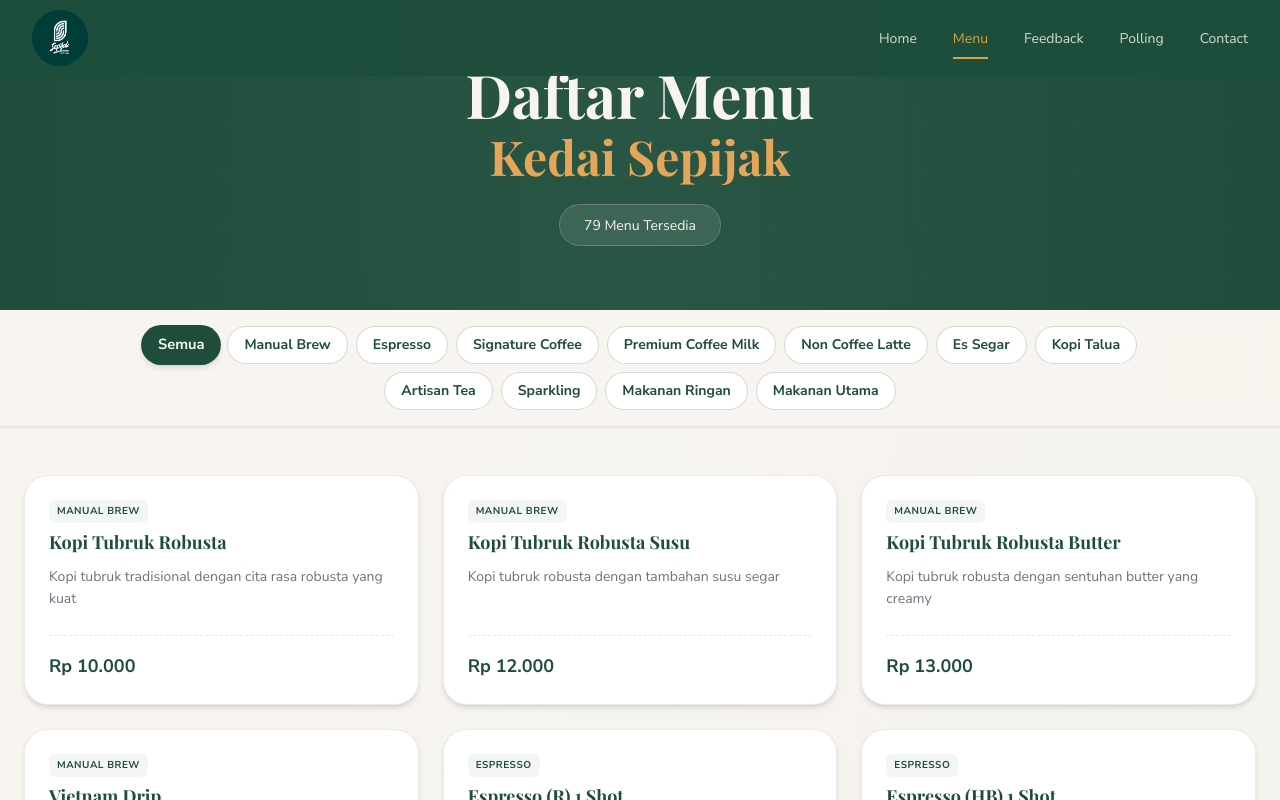
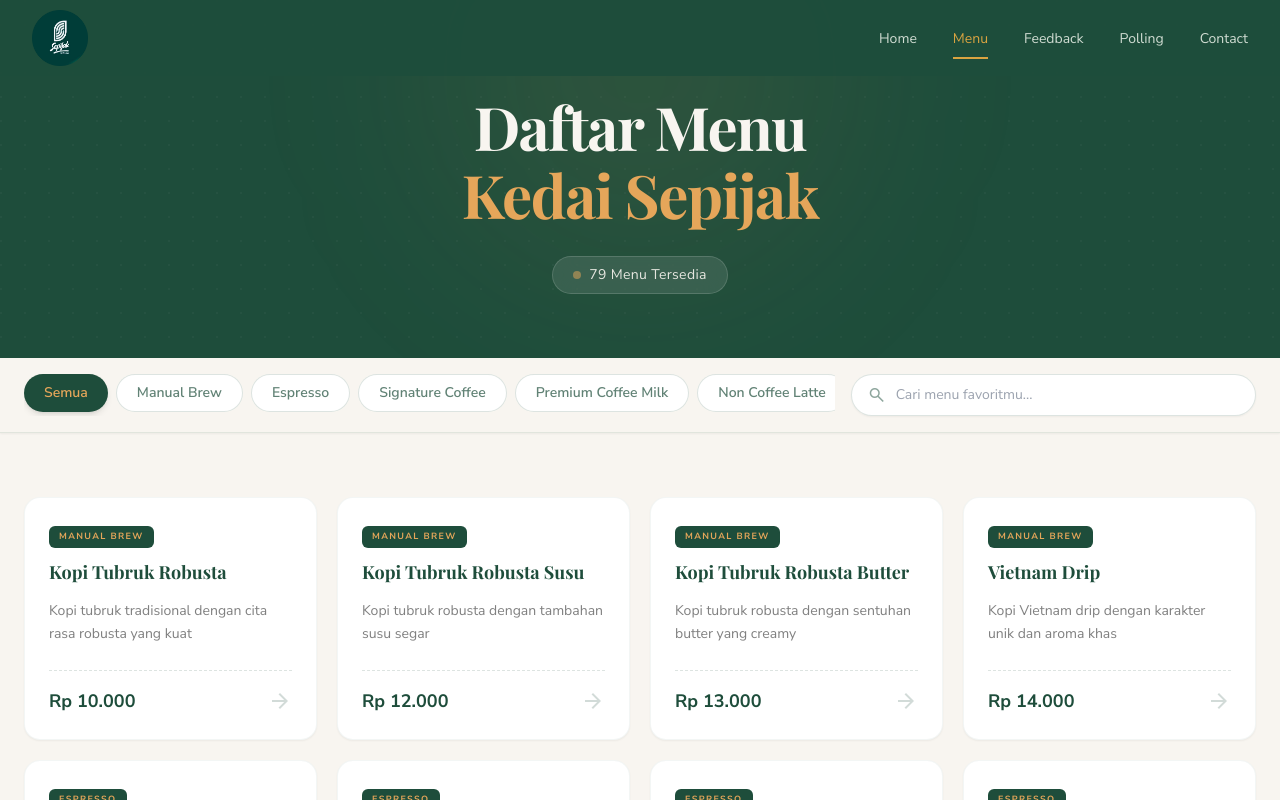
Before and after one commit to Yopa28/kedai-sepijak, a Vue app in the folder frontend/: page /menu in a window 1280 px wide. Shown: the top 800 px of the page. Built offline with nearby package versions, Linux system fonts and the light colour scheme; no server answers; a web font is replaced by a local one.

Commit message:
update feedback & menupage

```diff
--- a/frontend/src/views/MenuPage.vue
+++ b/frontend/src/views/MenuPage.vue
@@ -1,109 +1,155 @@
 <template>
-    <div class="min-h-screen bg-gradient-to-br from-background-beige via-secondary-sage/5 to-background-beige">
-        <div class="relative bg-gradient-to-r from-primary-green via-primary-green/95 to-primary-green overflow-hidden">
-            <div class="absolute inset-0 opacity-10">
-                <div class="absolute inset-0" style="background-image: radial-gradient(circle at 25px 25px, rgba(255,255,255,0.1) 2px, transparent 2px); background-size: 50px 50px;"></div>
-            </div>
+    <div class="min-h-screen bg-background-beige font-body">
+        <!-- ========================================
+             HERO SECTION (Lebih menyatu dengan tema)
+        ========================================= -->
+        <div class="relative overflow-hidden bg-primary-green pt-24 pb-16">
+            <!-- Ornamen Background -->
+            <div class="absolute inset-0 opacity-[0.03] pointer-events-none" style="background-image: radial-gradient(circle at 1px 1px, #ffffff 1px, transparent 0); background-size: 24px 24px;"></div>
 
-            <div class="relative container mx-auto px-6 py-16 text-center">
-                <div class="max-w-4xl mx-auto">
-                    <h1 class="font-display text-4xl md:text-6xl font-bold text-background-beige mb-4 leading-tight">
+            <!-- Glow effect -->
+            <div class="absolute -top-32 left-1/2 h-[400px] w-[400px] -translate-x-1/2 rounded-full bg-accent-amber/[0.08] blur-[100px] pointer-events-none"></div>
+
+            <div class="relative container mx-auto px-6 text-center z-10">
+                <div class="max-w-4xl mx-auto" data-aos="fade-up">
+                    <h1 class="font-display text-4xl md:text-5xl lg:text-6xl font-bold text-background-beige mb-3 leading-tight tracking-tight">
                         Daftar Menu
-                        <span class="block text-accent-amber text-3xl md:text-5xl mt-2">Kedai Sepijak</span>
+                        <span class="block text-accent-amber mt-2">Kedai Sepijak</span>
                     </h1>
-                    <div class="mt-6 flex justify-center">
-                        <div class="bg-background-beige/10 backdrop-blur-sm rounded-full px-6 py-2 border border-background-beige/20">
-                            <span class="text-background-beige font-medium text-sm">{{ menuItems.length }} Menu Tersedia</span>
+
+                    <div class="mt-8 flex justify-center">
+                        <div class="inline-flex items-center gap-2 bg-white/10 backdrop-blur-md rounded-full px-5 py-2 border border-white/15">
+                            <span class="w-2 h-2 rounded-full bg-accent-amber animate-pulse"></span>
+                            <span class="text-background-beige/90 font-medium text-sm tracking-wide">{{ menuItems.length }} Menu Tersedia</span>
                         </div>
                     </div>
                 </div>
             </div>
         </div>
 
-        <div class="sticky top-0 z-20 bg-background-beige/95 backdrop-blur-md border-b border-primary-green/10 shadow-sm">
-            <div class="container mx-auto px-6 py-4">
-                <div class="flex flex-wrap justify-center gap-2 max-w-5xl mx-auto">
+        <!-- ========================================
+             STICKY NAVIGATION & SEARCH BAR
+        ========================================= -->
+        <div class="sticky top-0 z-30 bg-background-beige/90 backdrop-blur-xl border-b border-primary-green/10 shadow-sm transition-all">
+            <div class="container mx-auto px-4 sm:px-6 py-4">
+                <div class="flex flex-col md:flex-row gap-4 items-center justify-between max-w-7xl mx-auto">
+
+                    <!-- Kategori Horizontal Scroll (Sembunyikan Scrollbar) -->
+                    <div class="w-full md:w-2/3 overflow-x-auto hide-scrollbar scroll-smooth flex gap-2 pb-1 snap-x">
                         <button
                             v-for="category in categories"
                             :key="category"
                             @click="selectedCategory = category"
-                        :class="[
-                            'rounded-full px-4 py-2 text-xs md:text-sm font-bold transition-all duration-300',
-                            selectedCategory === category
-                                ? 'bg-primary-green text-background-beige shadow-md scale-105'
-                                : 'bg-white text-primary-green hover:bg-primary-green/5 border border-primary-green/20'
-                        ]"
+                            class="snap-start whitespace-nowrap rounded-full px-5 py-2 text-sm font-semibold transition-all duration-300"
+                            :class="selectedCategory === category
+                                ? 'bg-primary-green text-accent-amber shadow-md'
+                                : 'bg-white text-primary-green/70 hover:bg-primary-green hover:text-white border border-primary-green/15'"
                         >
                             {{ category }}
                         </button>
                     </div>
-            </div>
-        </div>
 
-        <div class="container mx-auto px-6 py-12">
-            <div class="text-center mb-10" v-if="selectedCategory !== 'Semua'">
-                <h2 class="text-2xl md:text-3xl font-bold text-primary-green mb-2">{{ selectedCategory }}</h2>
-                <div class="w-16 h-1 bg-accent-amber mx-auto rounded-full"></div>
-            </div>
-
-            <div class="grid grid-cols-1 md:grid-cols-2 lg:grid-cols-3 gap-6">
-                <div
-                    v-for="(item, index) in filteredMenuItems"
-                    :key="item.id"
-                    class="group bg-white rounded-xl shadow-md hover:shadow-xl transition-all duration-300 border border-primary-green/10 flex flex-col h-full"
+                    <!-- Search Bar -->
+                    <div class="w-full md:w-1/3 relative">
+                        <span class="material-symbols-outlined absolute left-4 top-1/2 -translate-y-1/2 text-primary-green/50 text-xl pointer-events-none">
+                            search
+                        </span>
+                        <input
+                            v-model="searchQuery"
+                            type="text"
+                            placeholder="Cari menu favoritmu..."
+                            class="w-full bg-white border border-primary-green/15 rounded-full py-2.5 pl-11 pr-4 text-sm text-primary-green focus:outline-none focus:ring-2 focus:ring-accent-amber/50 focus:border-accent-amber transition-all shadow-sm"
                         >
-                    <div class="p-6 flex flex-col h-full">
-                        <div class="mb-3">
-                            <div class="flex justify-between items-start mb-2">
-                                <span class="inline-block px-2 py-1 text-[10px] font-bold tracking-wider text-primary-green uppercase bg-primary-green/5 rounded-md">
-                                    {{ item.category }}
-                                </span>
-                            </div>
-                            <h3 class="font-bold text-lg text-primary-green group-hover:text-accent-amber transition-colors leading-tight">
-                                {{ item.name }}
-                            </h3>
-                        </div>
-
-                        <p v-if="item.description" class="text-sm text-gray-500 mb-6 flex-grow leading-relaxed">
-                            {{ item.description }}
-                        </p>
-
-                        <div class="flex justify-between items-center pt-4 mt-auto border-t border-dashed border-gray-200">
-                            <div>
-                                <span class="text-lg font-bold text-primary-green">
-                                    Rp {{ item.price.toLocaleString('id-ID') }}
-                                </span>
-                            </div>
-                            <!-- <button class="bg-primary-green hover:bg-primary-green/90 text-background-beige px-5 py-2 rounded-lg font-medium text-sm transition-all duration-300 shadow-sm hover:shadow-md">
-                                Pesan
-                            </button> -->
                     </div>
                 </div>
             </div>
         </div>
 
-            <div v-if="filteredMenuItems.length === 0" class="text-center py-20 bg-white/50 rounded-2xl border border-dashed border-gray-300 mt-8">
-                <h3 class="text-xl font-bold text-primary-green mb-2">Menu tidak ditemukan</h3>
-                <p class="text-gray-500">Silakan pilih kategori lain.</p>
+        <!-- ========================================
+             MENU GRID
+        ========================================= -->
+        <div class="container mx-auto px-6 py-12 md:py-16 max-w-7xl">
+            <!-- Header Kategori Aktif -->
+            <div class="flex items-center gap-4 mb-10" v-if="selectedCategory !== 'Semua' || searchQuery">
+                <h2 class="font-display text-2xl md:text-3xl font-bold text-primary-green">
+                    {{ searchQuery ? 'Hasil Pencarian' : selectedCategory }}
+                </h2>
+                <div class="h-px flex-1 bg-gradient-to-r from-accent-amber/50 to-transparent"></div>
+            </div>
+
+            <TransitionGroup
+                tag="div"
+                name="list"
+                class="grid grid-cols-1 sm:grid-cols-2 lg:grid-cols-3 xl:grid-cols-4 gap-5"
+            >
+                <div
+                    v-for="item in filteredMenuItems"
+                    :key="item.id"
+                    class="group relative bg-white rounded-2xl p-6 shadow-sm border border-primary-green/5 hover:shadow-[0_20px_40px_-15px_rgba(20,40,30,0.15)] transition-all duration-300 flex flex-col h-full hover:-translate-y-1 overflow-hidden"
+                >
+                    <!-- Aksen garis vertikal di sebelah kiri saat hover -->
+                    <div class="absolute left-0 top-0 bottom-0 w-1 bg-accent-amber scale-y-0 origin-bottom transition-transform duration-300 group-hover:scale-y-100"></div>
+
+                    <div class="flex flex-col h-full z-10">
+                        <div class="mb-4">
+                            <!-- Label Kategori -->
+                            <span class="inline-block px-2.5 py-1 text-[9px] font-bold tracking-[0.15em] text-accent-amber uppercase bg-primary-green rounded-md mb-3">
+                                {{ item.category }}
+                            </span>
+
+                            <h3 class="font-display font-bold text-lg text-primary-green group-hover:text-accent-amber transition-colors leading-snug">
+                                {{ item.name }}
+                            </h3>
+                        </div>
+
+                        <p class="text-sm text-text-charcoal/60 mb-6 flex-grow leading-relaxed">
+                            {{ item.description || 'Sajian spesial dari dapur Sepijak.' }}
+                        </p>
+
+                        <!-- Harga dengan tipografi tegas -->
+                        <div class="pt-4 mt-auto border-t border-dashed border-primary-green/15 flex justify-between items-center">
+                            <span class="text-lg font-bold text-primary-green">
+                                Rp {{ item.price.toLocaleString('id-ID') }}
+                            </span>
+
+                            <!-- Ikon panah mikro interaksi -->
+                            <span class="material-symbols-outlined text-primary-green/20 group-hover:text-accent-amber transition-colors duration-300 group-hover:translate-x-1">
+                                arrow_forward
+                            </span>
+                        </div>
+                    </div>
+                </div>
+            </TransitionGroup>
+
+            <!-- Empty State yang lebih cantik -->
+            <div v-if="filteredMenuItems.length === 0" class="text-center py-24 bg-white/40 rounded-3xl border border-dashed border-primary-green/20 mt-8 backdrop-blur-sm">
+                <span class="material-symbols-outlined text-6xl text-primary-green/20 mb-4 block">
+                    search_off
+                </span>
+                <h3 class="font-display text-2xl font-bold text-primary-green mb-2">Menu tidak ditemukan</h3>
+                <p class="text-text-charcoal/60">Maaf, kami tidak dapat menemukan menu "{{ searchQuery }}".<br>Silakan coba kata kunci lain atau pilih kategori yang tersedia.</p>
+                <button @click="resetFilter" class="mt-6 text-sm font-bold text-accent-amber hover:text-primary-green underline underline-offset-4 transition-colors">
+                    Kembali ke Semua Menu
+                </button>
             </div>
         </div>
     </div>
 </template>
 
-<script>
-export default {
-    name: 'MenuPage',
-    data() {
-        return {
-            selectedCategory: 'Semua',
-            categories: [
+<script setup>
+import { ref, computed, onMounted } from 'vue';
+
+const selectedCategory = ref('Semua');
+const searchQuery = ref('');
+
+const categories = [
     'Semua', 'Manual Brew', 'Espresso', 'Signature Coffee',
     'Premium Coffee Milk', 'Non Coffee Latte', 'Es Segar',
     'Kopi Talua', 'Artisan Tea', 'Sparkling',
     'Makanan Ringan', 'Makanan Utama'
-            ],
-            // Data Image dan Emoji sudah dihapus sesuai permintaan
-            menuItems: [
+];
+
+const menuItems = ref([
     // Manual Brew (Hot)
     { id: 1, name: 'Kopi Tubruk Robusta', price: 10000, category: 'Manual Brew', description: 'Kopi tubruk tradisional dengan cita rasa robusta yang kuat' },
     { id: 2, name: 'Kopi Tubruk Robusta Susu', price: 12000, category: 'Manual Brew', description: 'Kopi tubruk robusta dengan tambahan susu segar' },
@@ -204,19 +250,57 @@
     { id: 77, name: 'Selat Solo Signature', price: 41000, category: 'Makanan Utama', description: 'Merupakan hidangan khas kota Solo perpaduan antara masakan Eropa dan Jawa. Hidangan ini berupa bistik daging sapi atau galantine yang disajikan dengan kuah encer yang manis, sayuran rebus dan kentang dan mayonese Jawa' },
     { id: 78, name: 'Galantine', price: 35000, category: 'Makanan Utama', description: 'Hidangan khas solo olahan daging lembut berkuah gurih, disajikan dengan kentang, sayuran, dan saus, menghadirkan perpaduan rasa Jawa dan sentuhan Eropa yang memikat' },
     { id: 79, name: 'Sup Matahari', price: 25000, category: 'Makanan Utama', description: 'Sup tradisional khas kota Solo berisi cincangan ayam, sayuran, yang dibentuk menyerupai matahari dengan disiram kuah kaldu ayam yang light' }
-            ]
+]);
+
+// Logika Filter (Kategori + Search Bar)
+const filteredMenuItems = computed(() => {
+    let result = menuItems.value;
+
+    // Filter by Category
+    if (selectedCategory.value !== 'Semua') {
+        result = result.filter(item => item.category === selectedCategory.value);
     }
-    },
-    computed: {
-        filteredMenuItems() {
-            if (this.selectedCategory === 'Semua') {
-                return this.menuItems
+
+    // Filter by Search Query
+    if (searchQuery.value.trim() !== '') {
+        const query = searchQuery.value.toLowerCase();
+        result = result.filter(item =>
+            item.name.toLowerCase().includes(query) ||
+            (item.description && item.description.toLowerCase().includes(query))
+        );
     }
-            return this.menuItems.filter(item => item.category === this.selectedCategory)
+
+    return result;
+});
+
+const resetFilter = () => {
+    selectedCategory.value = 'Semua';
+    searchQuery.value = '';
+};
+
+onMounted(() => {
+    document.title = 'Menu Lengkap - Kedai Sepijak';
+});
+</script>
+
+<style scoped>
+/* Utilitas untuk menyembunyikan scrollbar tapi tetap bisa di-scroll */
+.hide-scrollbar {
+    -ms-overflow-style: none;  /* IE and Edge */
+    scrollbar-width: none;  /* Firefox */
 }
-    },
-    mounted() {
-        document.title = 'Menu Lengkap - Kedai Sepijak'
+.hide-scrollbar::-webkit-scrollbar {
+    display: none; /* Chrome, Safari and Opera */
 }
+
+/* Transisi halus untuk grid item */
+.list-enter-active,
+.list-leave-active {
+  transition: all 0.4s ease;
 }
-</script>
+.list-enter-from,
+.list-leave-to {
+  opacity: 0;
+  transform: translateY(20px) scale(0.98);
+}
+</style>
```
Also changed, not shown: frontend/src/views/FeedbackPage.vue (+79 -246 lines). Lines whose indentation alone changed are shown as unchanged.
